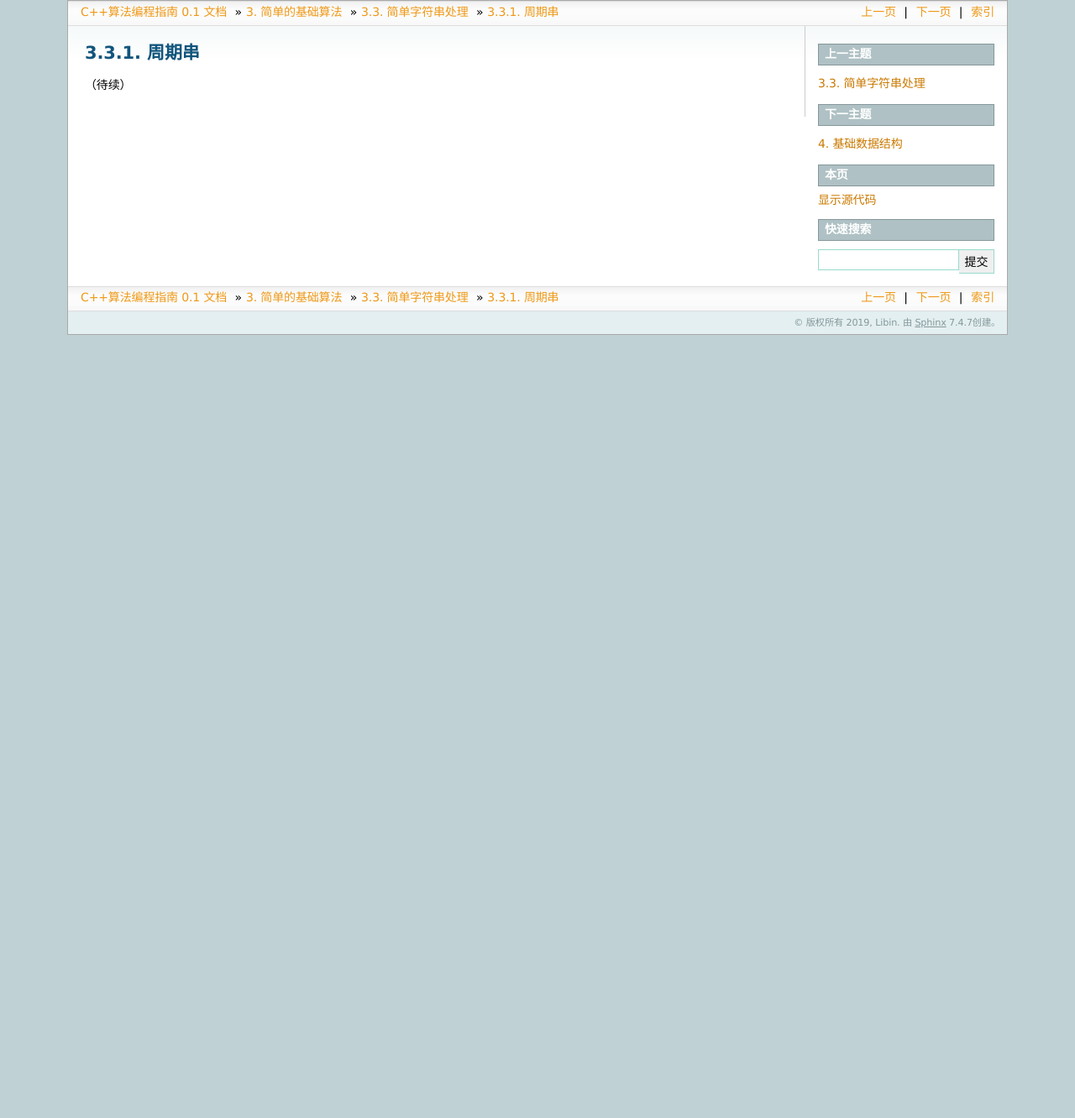
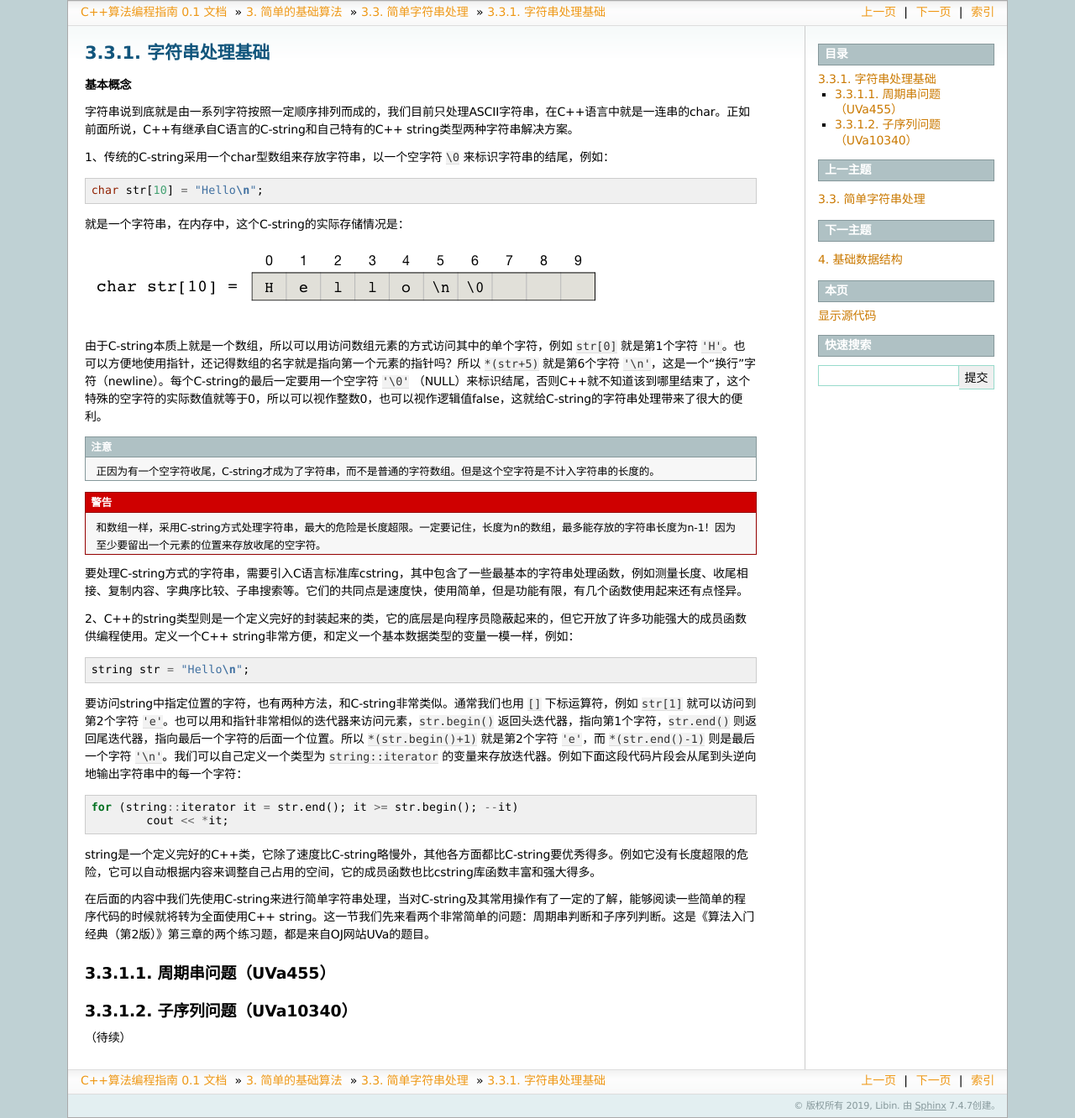
Before and after one commit to majorli/algo_guide, a Sphinx documentation site: the page built from source/ch02/sec03/231_periodic_substr.rst, in a window 1280 px wide. Shown: the whole page at 84% size. Built offline with Sphinx 7.4.7, drawn with Linux system fonts in a browser that asks for light colours; before the commit the page ends 900 px from its top, so only the background shows below that.

Commit message:
20200103_2342draft

```diff
--- a/source/ch02/230_basic_string_algos.rst
+++ b/source/ch02/230_basic_string_algos.rst
@@ -7,7 +7,7 @@
 
 这一部分我们先学习掌握一些最基础的简单字符串算法。要处理的字符串是ASCII字符串，即组成字符串的每一个字符都是ASCII字符。我们并不考虑中文等使用Unicode编码的字符串，事实上这也是算法竞赛的约定，所以不必担心会不会考到处理中文文本的题目。我们将要学习的内容包括：
 
-1. 周期串的处理
+1. 字符串处理基础
 2. 求最长不重复子串
 3. 朴素的回文子串查找算法
 4. 初识有限自动机：字符串转整数
--- a/source/ch02/sec03/231_periodic_substr.rst
+++ b/source/ch02/sec03/231_periodic_substr.rst
@@ -1,4 +1,65 @@
-周期串
-++++++
+字符串处理基础
+++++++++++++++++++++++++++++++++
+
+**基本概念**
+
+字符串说到底就是由一系列字符按照一定顺序排列而成的，我们目前只处理ASCII字符串，在C++语言中就是一连串的char。正如前面所说，C++有继承自C语言的C-string和自己特有的C++ string类型两种字符串解决方案。
+
+1、传统的C-string采用一个char型数组来存放字符串，以一个空字符 ``\0`` 来标识字符串的结尾，例如：
+
+.. code-block:: c++
+
+   char str[10] = "Hello\n";
+
+就是一个字符串，在内存中，这个C-string的实际存储情况是：
+
+.. image:: ../../images/231_cstring.png
+
+
+由于C-string本质上就是一个数组，所以可以用访问数组元素的方式访问其中的单个字符，例如 ``str[0]`` 就是第1个字符 ``'H'``。也可以方便地使用指针，还记得数组的名字就是指向第一个元素的指针吗？所以 ``*(str+5)`` 就是第6个字符 ``'\n'``，这是一个“换行”字符（newline）。每个C-string的最后一定要用一个空字符 ``'\0'`` （NULL）来标识结尾，否则C++就不知道该到哪里结束了，这个特殊的空字符的实际数值就等于0，所以可以视作整数0，也可以视作逻辑值false，这就给C-string的字符串处理带来了很大的便利。
+
+.. attention::
+
+   正因为有一个空字符收尾，C-string才成为了字符串，而不是普通的字符数组。但是这个空字符是不计入字符串的长度的。
+
+.. warning::
+
+   和数组一样，采用C-string方式处理字符串，最大的危险是长度超限。一定要记住，长度为n的数组，最多能存放的字符串长度为n-1！因为至少要留出一个元素的位置来存放收尾的空字符。
+
+要处理C-string方式的字符串，需要引入C语言标准库cstring，其中包含了一些最基本的字符串处理函数，例如测量长度、收尾相接、复制内容、字典序比较、子串搜索等。它们的共同点是速度快，使用简单，但是功能有限，有几个函数使用起来还有点怪异。
+
+2、C++的string类型则是一个定义完好的封装起来的类，它的底层是向程序员隐蔽起来的，但它开放了许多功能强大的成员函数供编程使用。定义一个C++ string非常方便，和定义一个基本数据类型的变量一模一样，例如：
+
+.. code-block:: c++
+
+   string str = "Hello\n";
+
+
+要访问string中指定位置的字符，也有两种方法，和C-string非常类似。通常我们也用 ``[]`` 下标运算符，例如 ``str[1]`` 就可以访问到第2个字符 ``'e'``。也可以用和指针非常相似的迭代器来访问元素，``str.begin()`` 返回头迭代器，指向第1个字符，``str.end()`` 则返回尾迭代器，指向最后一个字符的后面一个位置。所以 ``*(str.begin()+1)`` 就是第2个字符 ``'e'``，而 ``*(str.end()-1)`` 则是最后一个字符 ``'\n'``。我们可以自己定义一个类型为 ``string::iterator`` 的变量来存放迭代器。例如下面这段代码片段会从尾到头逆向地输出字符串中的每一个字符：
+
+.. code-block:: c++
+
+   for (string::iterator it = str.end(); it >= str.begin(); --it)
+           cout << *it;
+
+string是一个定义完好的C++类，它除了速度比C-string略慢外，其他各方面都比C-string要优秀得多。例如它没有长度超限的危险，它可以自动根据内容来调整自己占用的空间，它的成员函数也比cstring库函数丰富和强大得多。
+
+在后面的内容中我们先使用C-string来进行简单字符串处理，当对C-string及其常用操作有了一定的了解，能够阅读一些简单的程序代码的时候就将转为全面使用C++ string。这一节我们先来看两个非常简单的问题：周期串判断和子序列判断。这是《算法入门经典（第2版）》第三章的两个练习题，都是来自OJ网站UVa的题目。
+
+
+.. index:: 【周期串】, 〖UVa455〗
+
+周期串问题（UVa455）
+^^^^^^^^^^^^^^^^^^^^^^
+
+
+
+.. index:: 【子序列】, 〖UVa10340〗
+
+子序列问题（UVa10340）
+^^^^^^^^^^^^^^^^^^^^^^
+
+
+
 
 （待续）
```
Also changed, not shown: source/images/231_cstring.png (added).
